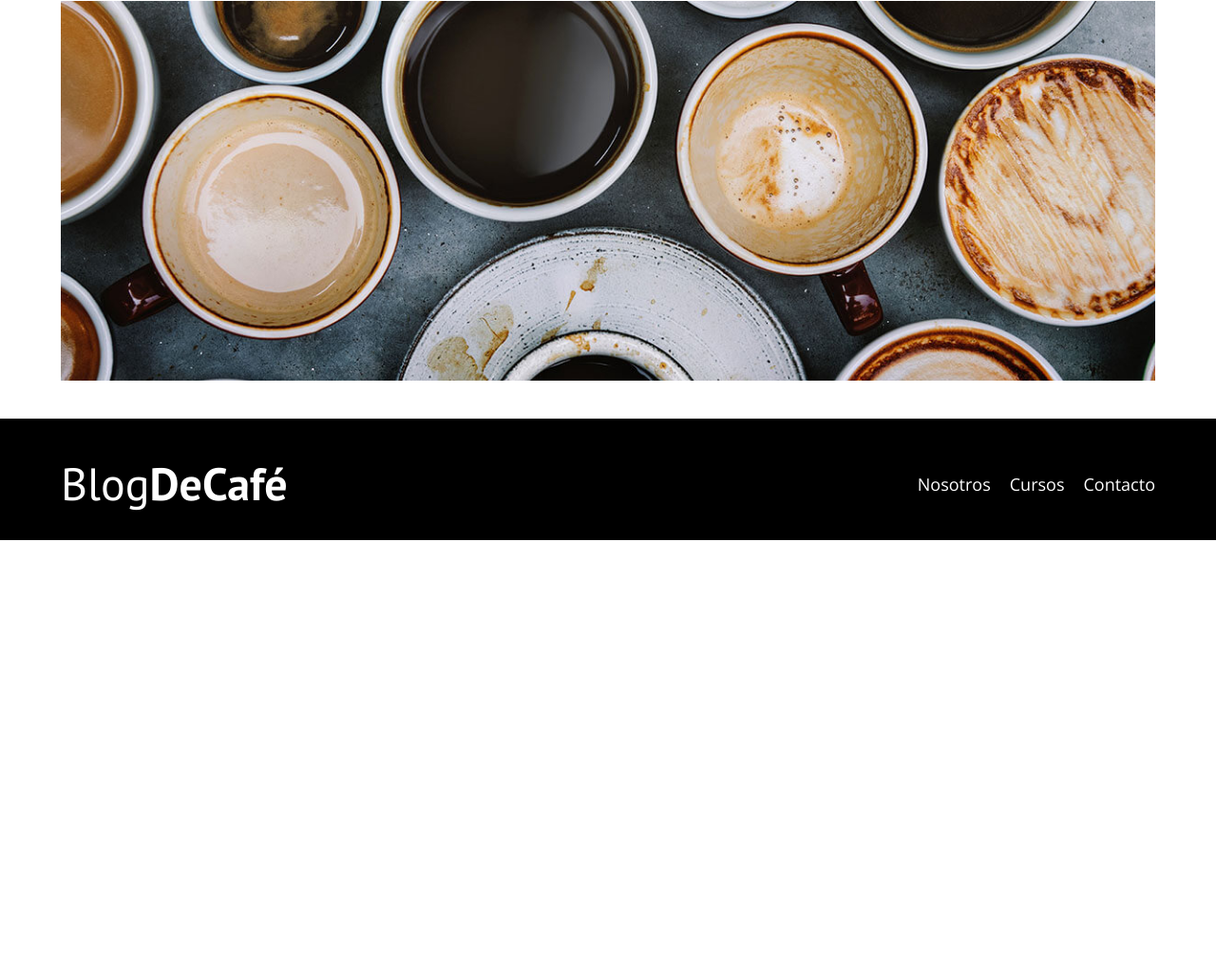
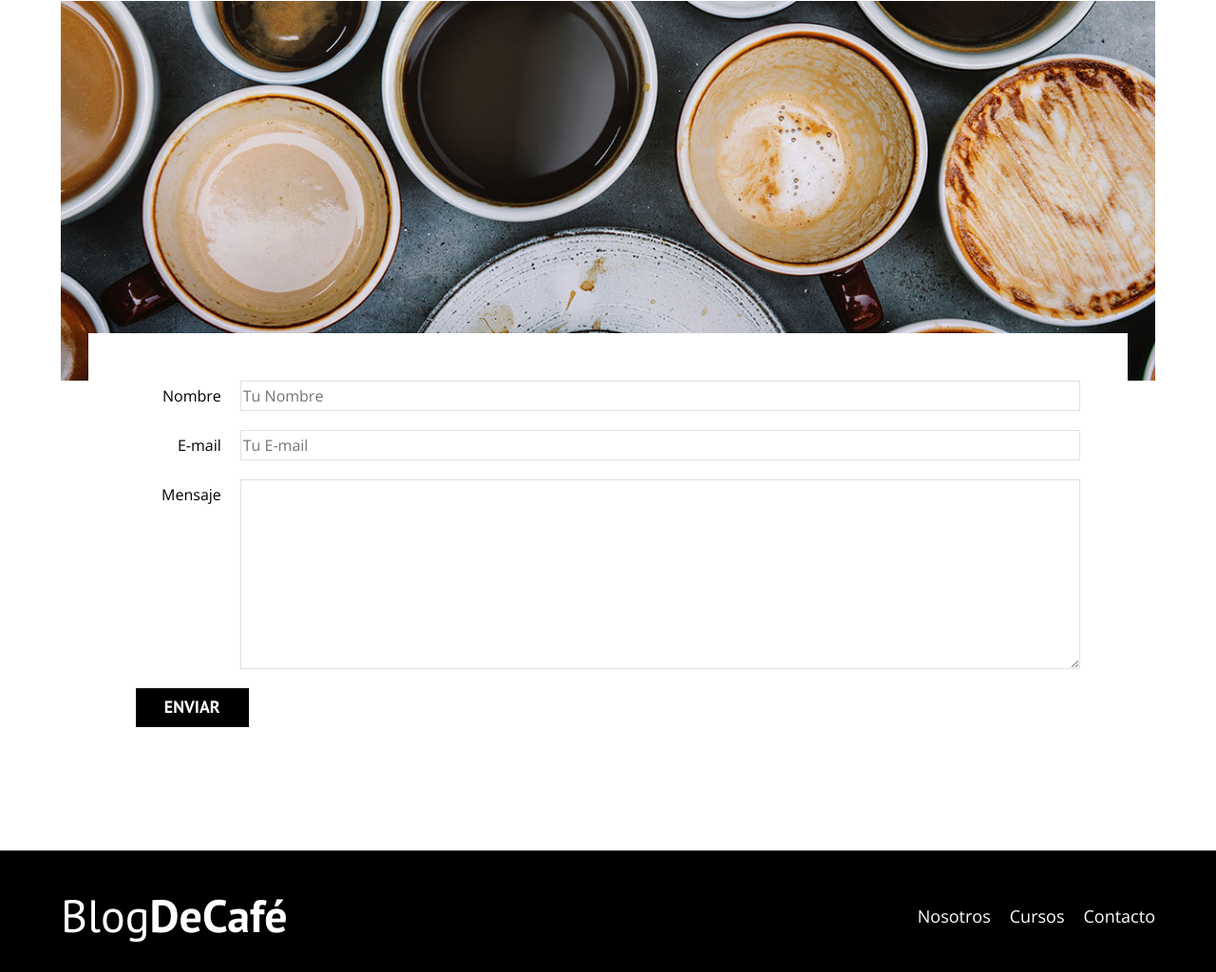
Before and after one commit to juanmcr06/BlogDeCafe, a plain HTML site: page contacto.html in a window 1280 px wide. Shown: the part 701-1725 px from the top of the page at 95% size. Before the commit the page ends 1270 px from the top, so only its background shows below. Drawn offline with nearby package versions, Linux system fonts and the light colour scheme.

Commit message:
fin de contacto

```diff
--- a/contacto.html
+++ b/contacto.html
@@ -48,7 +48,21 @@
             <div class="contacto-bg"></div>
 
             <form class="formulario">
-
+                <div class="campo">
+                    <label class="campo__label" for="nombre">Nombre</label>
+                    <input class="campo__field" type="text" placeholder="Tu Nombre" id="nombre">
+                </div>
+                <div class="campo">
+                    <label class="campo__label" for="email">E-mail</label>
+                    <input class="campo__field" type="email" placeholder="Tu E-mail" id="email">
+                </div>
+                <div class="campo">
+                    <label class="campo__label" for="mensaje">Mensaje</label>
+                    <textarea class="campo__field campo__field--textarea" id="mensaje"></textarea>
+                </div>
+                <div class="campo">
+                    <input type="submit" value="ENVIAR" class="boton boton--primario">
+                </div>
             </form>
 
         </main>
--- a/css/style.css
+++ b/css/style.css
@@ -165,6 +165,7 @@ img {
     text-transform: uppercase;
     font-weight: 700;
     margin-bottom: 2rem;
+    border: none;
 }
 
 @media (min-width: 768px) {
@@ -173,6 +174,11 @@ img {
         margin-bottom: 2rem
     }
 }
+
+.boton:hover {
+    cursor: pointer;
+}
+
 .boton--primario {
     background-color: var(--negro);
 
@@ -278,3 +284,32 @@ img {
     background-size: cover;
     background-repeat: no-repeat;
 }
+
+/** Formulario **/
+
+.formulario {
+    background-color: var(--blanco);
+    margin: -5rem auto 0 auto;
+    width: 95%;
+    padding: 5rem;
+}
+
+.campo {
+    display: flex;
+    margin-bottom: 2rem;
+    gap: 2rem;
+}
+
+.campo__label {
+    flex: 0 0 9rem;
+    text-align: right;
+}
+
+.campo__field {
+    flex: 1;
+    border: 1px solid var(--gris)
+}
+
+.campo__field--textarea {
+    height: 20rem;
+}
```
Also changed, not shown: index.html (+2 -2 lines), entrada.html (renamed from entradablog.html).
